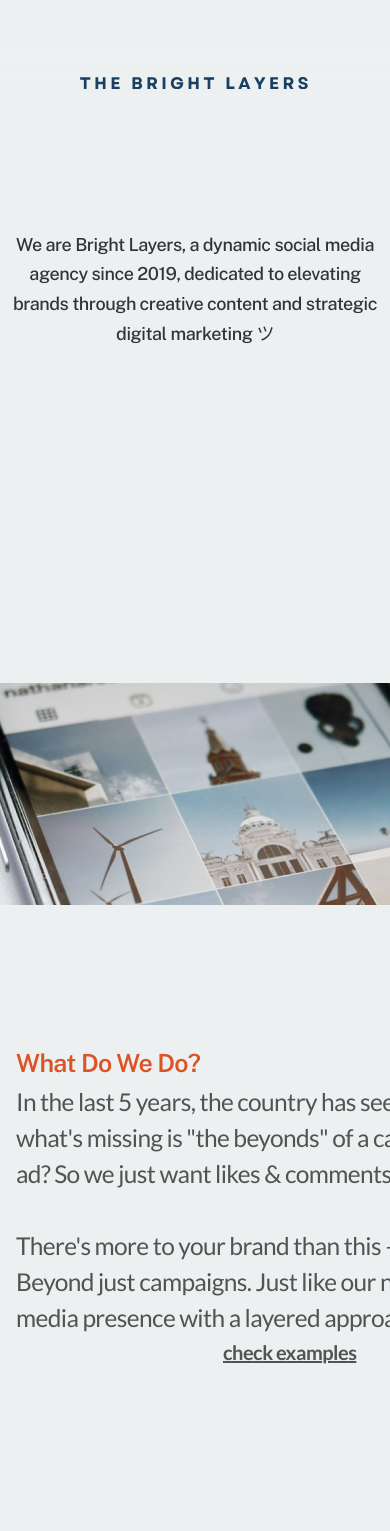
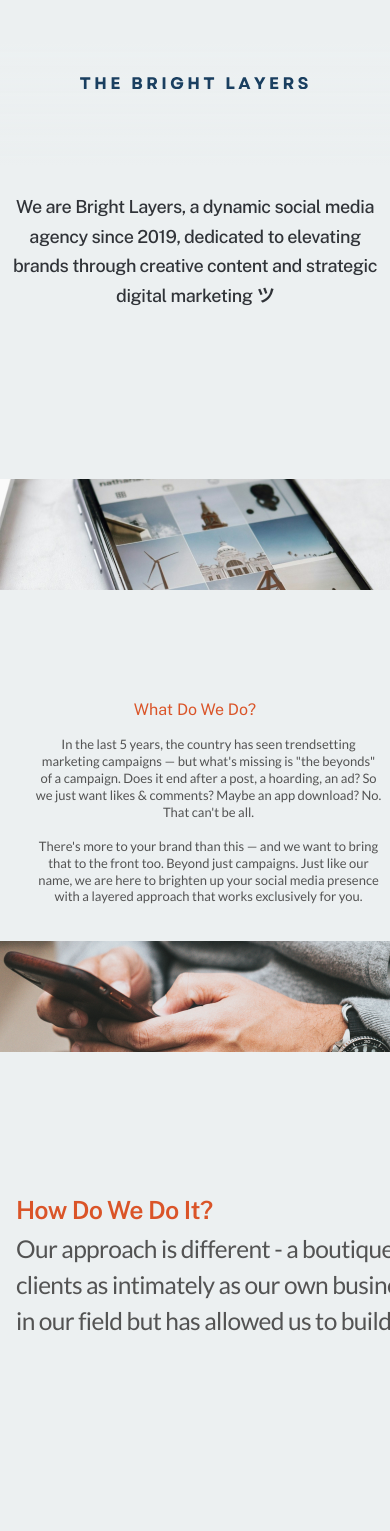
Before and after one commit to annie-bug/BrightLayers, a React (Vite) app in the folder BrightLayers/: page / in a window 390 px wide. Shown: the top 1531 px of the page. Built offline with nearby package versions, Linux system fonts and the light colour scheme.

Commit message:
phoneTest

```diff
--- a/BrightLayers/src/pages/Home.jsx
+++ b/BrightLayers/src/pages/Home.jsx
@@ -38,8 +38,8 @@ function Home() {
   return (
     <div className='w-auto h-auto bg-[#ecf0f1] overflow-hidden z-[-1] mt-[10%]'>
       <Navbar />
-            <div className='w-auto flex items-center justify-center h-[31.25rem] BrightLayers'>
-              <div className='w-[75.9375rem] text-center'>
+            <div className='w-auto flex items-center justify-center md:h-[31.25rem] min-[320px]:h-[27.5rem] BrightLayers'>
+              <div className='md:w-[75.9375rem] text-center min-[320px]:w-[23.375rem] min-[320px]:h-[8.375rem]'>
                   <span className='text-[#303338] md:text-[3.4375rem] min-[320px]:text-[1.125rem] font-medium min-[320px]:font-normal, font-pSans md:leading-[4.0563rem] min-[320px]:leading-[1.845rem] md:tracking-wide min-[320px]:tracking-tight'>
                       We are Bright Layers, a dynamic social media agency since 2019,
                       dedicated to elevating brands through creative content and strategic
@@ -48,50 +48,57 @@ function Home() {
                     <span className="text-[#303338] md:text-[4.125rem] md:font-medium font-pSans md:leading-[4.8675rem] md:tracking-wide min-[320px]:text-[1.125rem] min-[320px]:font-normal min-[320px]:leading-[1.845rem] min-[320px]:tracking-tight">
                         {" "}
                       </span>
-                    <span className="text-[#303338] md:text-[3.0625rem] md:font-medium font-pSans md:leading-[3.6138rem] md:tracking-wide min-[320px]:text-[1.125rem] min-[320px]:font-normal min-[320px]:leading-[1.845rem] min-[320px]:tracking-tight">
+                    <span className="text-[#303338] md:text-[3.0625rem] md:font-medium font-pSans md:leading-[3.6138rem] md:tracking-wide min-[320px]:text-[1.125rem] min-[320px]:font-bold min-[320px]:leading-[1.845rem] min-[320px]:tracking-tight">
                           ツ
                       </span>
                </div>
             </div>
-            <div className="w-full h-[13.875rem] flex justify-end mt-36" id='about'>
+            <div className="w-full h-[13.875rem] flex justify-end md:mt-36" id='about'>
                 <img
                     src={home1}
-                    className="w-[75rem] h-[13.875rem] object-cover"
+                    className="md:w-[75rem] md:h-[13.875rem] min-[320px]:w-[24.625rem] min-[320px]:h-[6.9375rem] object-cover"
                     alt="assets"
                   />
               </div>
 
 
-            <div className="w-auto h-[20.25rem] flex flex-col mt-36 px-4">
+            <div className="md:w-auto md:h-[20.25rem] flex flex-col md:mt-36 md:px-4 mx-auto w-80">
+                  <div className='text-center'>
                     <div
-                      className="w-[53.938rem] h-[1.188rem] text-[#da5428]
-                      text-[1.5625rem] font-semibold font-pSans
-                      capitalize leading-[1.8438rem] tracking-tight mx-auto">
+                      className="md:w-[53.938rem] md:h-[1.188rem] text-[#da5428]
+                      md:text-[1.5625rem] text-[1rem] md:font-semibold font-normal font-pSans capitalize md:leading-[1.8438rem] leading-[1.18rem] md:tracking-tight mx-auto w-[14.0625rem] h-[1.1875rem]">
                       What Do We Do?
                       </div>
+                      </div>
 
-                <div
-                    className="w-[53.9375rem] h-[22.75rem] text-[#535353]
-                    text-[1.5313rem] font-medium font-title leading-9 tracking-tight text-left mt-4 mx-auto">
-                    In the last 5 years, the country has seen trendsetting marketing
-                    campaigns — but what&apos;s missing is &quot;the beyonds&quot; of a campaign. Does it
-                    end after a post, a hoarding, an ad? So we just want likes & comments?
-                    Maybe an app download? No. That can&apos;t be all.
-                    <br />
-                    <br />
-                    There&apos;s more to your brand than this — and we want to bring that to the
-                    front too. Beyond just campaigns. Just like our name, we are here to
-                    brighten up your social media presence with a layered approach that
-                    works exclusively for you.
-                  </div>
+                      <div className="md:w-[53.9375rem] md:h-[22.75rem]
+                      text-[#535353] md:text-[1.5313rem]
+                        md:font-medium font-title md:leading-9
+                        md:tracking-tight md:text-left md:mt-4
+                        md:mx-auto w-[21.6875rem]
+                        h-[13.8125rem] text-center
+                        items-center mx-auto
+                        text-[0.8125rem] font-normal
+                        leading-[1.05819rem] pt-4">
+                        In the last 5 years, the country has seen trendsetting marketing
+                        campaigns — but what&apos;s missing is &quot;the beyonds&quot; of a
+                        campaign. Does it end after a post, a hoarding, an ad? So we just want
+                        likes & comments? Maybe an app download? No. That can&apos;t be all.
+                        <br />
+                        <br />
+                        There&apos;s more to your brand than this — and we want to bring that
+                        to the front too. Beyond just campaigns. Just like our name, we are
+                        here to brighten up your social media presence with a layered approach
+                        that works exclusively for you.
+                      </div>
                 <div className='flex justify-end'>
-                    <a href='#examples' className="w-[9.4375rem] h-[1.8125rem] text-[#535353] text-xl font-semibold font-title underline leading-relaxed tracking-tight mb-4">
+                    <a href='#examples' className="w-[9.4375rem] h-[1.8125rem] text-[#535353] text-xl font-semibold font-title underline leading-relaxed tracking-tight mb-4 min-[320px]:hidden">
                         check examples
                     </a>
                   </div>
                 </div>
-                <div className='w-full h-[13.875rem] flex justify-start mt-40'>
-                    <img src={image} alt="assets"  className='w-[75rem] h-[13.875rem] object-cover'/>
+                <div className='md:w-full md:h-[13.875rem]  flex justify-start md:mt-40 w-[25.4375rem] h-[6.9375rem]'>
+                    <img src={image} alt="assets"  className='md:w-[75rem] md:h-[13.875rem] object-cover '/>
                   </div>
                     <div className='w-auto h-[20.25rem] flex flex-col mt-36 px-4'>
                         <div className='w-[53.938rem] h-[1.188rem] text-[#da5428]
@@ -100,7 +107,7 @@ function Home() {
                             <div className='w-[53.9375rem] h-[22.75rem] text-[#535353]
                                 text-[1.5313rem] font-medium font-title leading-9 tracking-tight text-left mt-4 mx-auto'>Our approach is different - a boutique-style agency that prioritizes understanding our   clients as intimately as our own business. This approach has not only made us experts in our field but has allowed us to build genuine partnerships.</div>
                                 <div className='flex justify-end'>
-                                      <a href='#examples' className="w-[9.4375rem] h-[9.75rem] text-[#535353] text-xl font-semibold font-title underline leading-relaxed tracking-tight mb-4" id='service'>
+                                      <a href='#examples' className="w-[9.4375rem] h-[9.75rem] text-[#535353] text-xl font-semibold font-title underline leading-relaxed tracking-tight mb-4 min-[320px]:hidden" id='service'>
                                           check services
                                         </a>
                                     </div>
```
